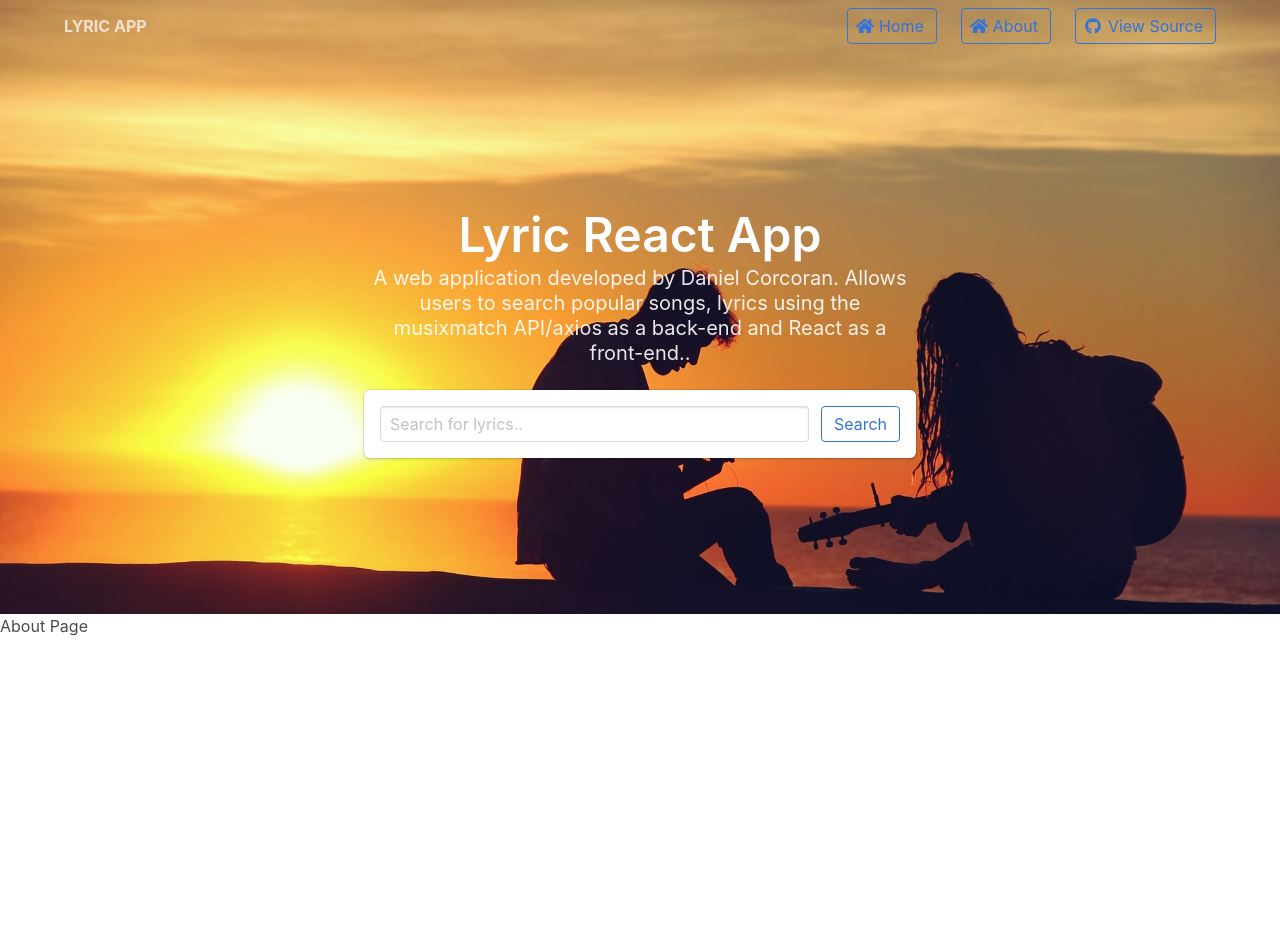
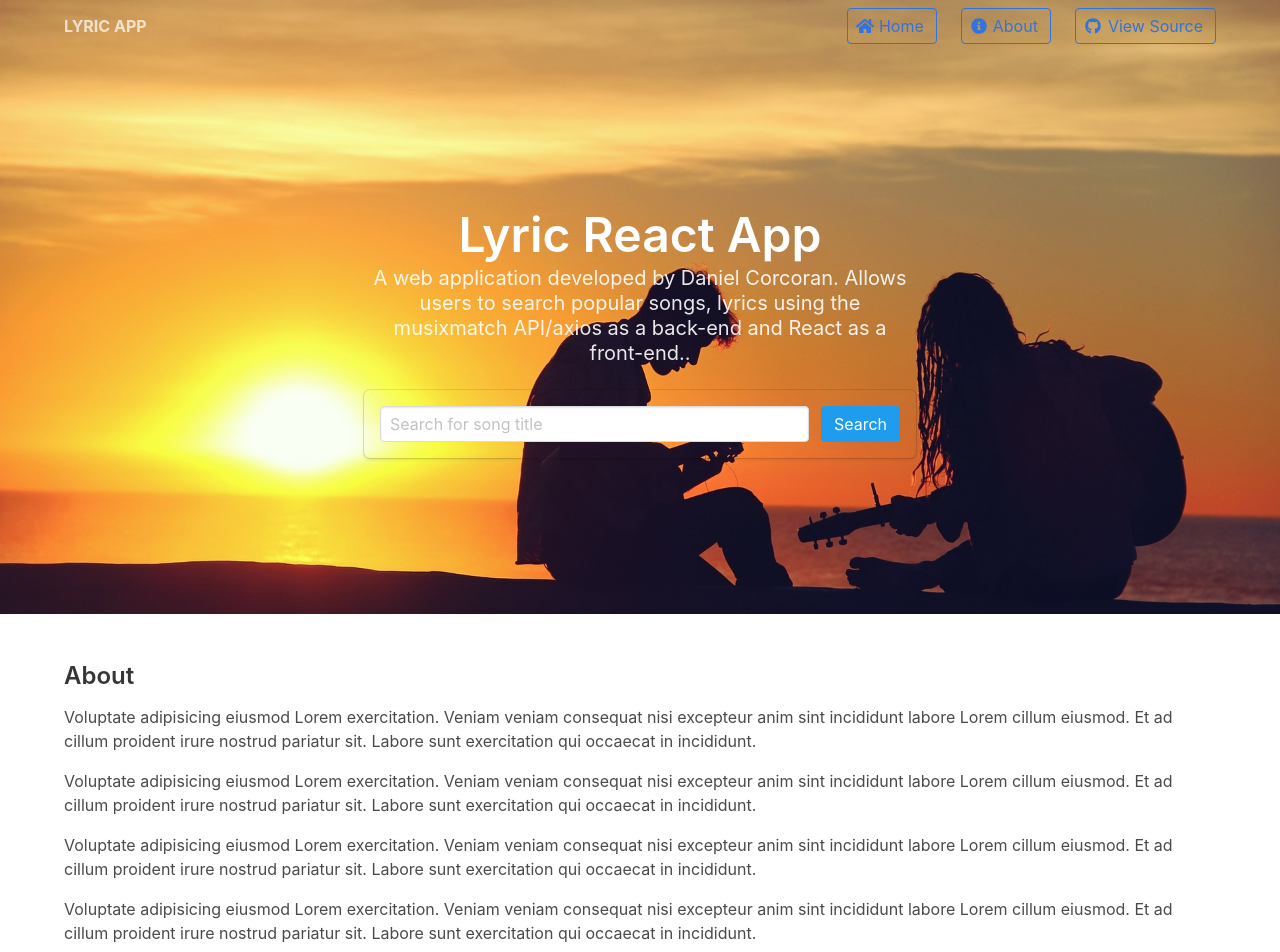
Before and after one commit to danielc92/react-lyrics-app, a React (Create React App) app: page /#/about in a window 1280 px wide. Shown: the top 952 px of the page. Before the commit the page ends 800 px from the top, so only its background shows below. Built offline with nearby package versions, Linux system fonts and the light colour scheme; no server answers.

Commit message:
Fixed Routing issue

```diff
--- a/src/components/About.js
+++ b/src/components/About.js
@@ -3,9 +3,17 @@ import React, { Component } from 'react'
 export default class About extends Component {
     render() {
         return (
-            <div>
-                <h1>About Page</h1>
-            </div>
+            <section className="section">
+                <section className="container">
+                    <section className="content">
+                        <h3>About</h3>
+                        <p>Voluptate adipisicing eiusmod Lorem exercitation. Veniam veniam consequat nisi excepteur anim sint incididunt labore Lorem cillum eiusmod. Et ad cillum proident irure nostrud pariatur sit. Labore sunt exercitation qui occaecat in incididunt.</p>
+                        <p>Voluptate adipisicing eiusmod Lorem exercitation. Veniam veniam consequat nisi excepteur anim sint incididunt labore Lorem cillum eiusmod. Et ad cillum proident irure nostrud pariatur sit. Labore sunt exercitation qui occaecat in incididunt.</p>
+                        <p>Voluptate adipisicing eiusmod Lorem exercitation. Veniam veniam consequat nisi excepteur anim sint incididunt labore Lorem cillum eiusmod. Et ad cillum proident irure nostrud pariatur sit. Labore sunt exercitation qui occaecat in incididunt.</p>
+                        <p>Voluptate adipisicing eiusmod Lorem exercitation. Veniam veniam consequat nisi excepteur anim sint incididunt labore Lorem cillum eiusmod. Et ad cillum proident irure nostrud pariatur sit. Labore sunt exercitation qui occaecat in incididunt.</p>
+                    </section>
+                </section>
+            </section>
         )
     }
 }
--- a/src/components/Nav.js
+++ b/src/components/Nav.js
@@ -22,7 +22,7 @@ export default function Nav() {
                     <div id="navbarMenu" className="navbar-menu">
                         <div className="navbar-end">
                             <span className="navbar-item">
-                            <Link className="button is-link is-outlined" exact path="/">
+                            <Link className="button is-link is-outlined" exact to="/">
                             <span className="icon">
                                         <i className="fa fa-home"></i>
                                     </span>&nbsp;&nbsp;Home
@@ -30,9 +30,9 @@ export default function Nav() {
 
                             </span>
                             <span className="navbar-item">
-                            <Link className="button is-link is-outlined" exact path="/about">
+                            <Link className="button is-link is-outlined" exact to="/about">
                             <span className="icon">
-                                        <i className="fa fa-home"></i>
+                                        <i className="fas fa-info-circle"></i>
                                     </span>&nbsp;&nbsp;About
                             </Link>
                             </span>
@@ -59,7 +59,7 @@ export default function Nav() {
                         <h2 className="subtitle">
                            A web application developed by Daniel Corcoran. Allows users to search popular songs, lyrics using the musixmatch API/axios as a back-end and React as a front-end..
                         </h2>
-                        <div className="box" style={{padding: '1rem'}}>
+                        <div className="box" style={{padding: '1rem', backgroundColor: 'transparent'}}>
                            <Search/>
                         </div>
                     </div>
--- a/src/components/Search.js
+++ b/src/components/Search.js
@@ -49,10 +49,10 @@ export default class  extends Component {
                         <form onSubmit={this.locateTrack.bind(this, dispatch)} className="form">
                         <div className="field is-grouped">
                             <p className="control is-expanded">
-                                <input onChange={this.onChange} value={this.state.trackTitle} className="input" name="song_title" type="text" placeholder="Search for lyrics.."></input>
+                                <input onChange={this.onChange} value={this.state.trackTitle} className="input" name="song_title" type="text" placeholder="Search for song title"></input>
                             </p>
                             <p className="control">
-                                <button type="submit" className="button is-outlined is-link">
+                                <button type="submit" className="button is-info">
                                     Search
                                 </button>
                             </p>
--- a/src/components/TrackItem.js
+++ b/src/components/TrackItem.js
@@ -9,17 +9,18 @@ const TrackItem = (props) => {
         <div className="column is-full">
             <div className="notification is-bold" style={{borderRadius:0, backgroundColor:'#e5c02d'}}>
                 <div className="columns">
-                    <div className="column is-half">
+                    <div className="column is-one-third">
                         <h3 className="title">{track.track_name}</h3>
                         <p><span className="tag is-dark">{track.artist_name}</span></p>
                         <p><i className="fas fa-star"></i> <strong>{track.track_rating}</strong></p>
-
                     </div>
-                    <div className="column is-half">
-
+                    <div className="column is-one-third">
                         <p className="help">Album: <strong>{track.album_name}</strong></p>
                         <p className="help">Modified: <strong>{track.updated_time}</strong></p>
-                        {track.has_lyrics === 1 ? <Link data={track} className="button is-dark is-outlined" to={`/lyrics/track/${track.track_id}`}>View lyrics for this song</Link> : <code style={{backgroundColor:'transparent', color:'black', paddingLeft:0}}>No lyrics exist for this track</code> }
+                    </div>
+                    <div className="column is-one-third">
+                        <a style={{marginBottom: '1rem'}} className="button is-fullwidth is-dark is-outlined" href={track.track_share_url}>Share</a>
+                        {track.has_lyrics === 1 ? <Link data={track} className="button is-fullwidth is-dark is-outlined" to={`/lyrics/track/${track.track_id}`}>View Lyrics</Link> : <code style={{backgroundColor:'transparent', color:'black', paddingLeft:0}}>No lyrics exist for this track</code> }
                     </div>
                 </div>
 
```
Also changed, not shown: src/App.js (+0 -7 lines).
